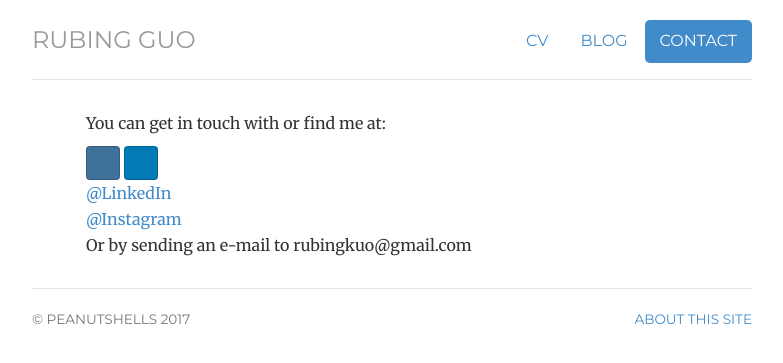
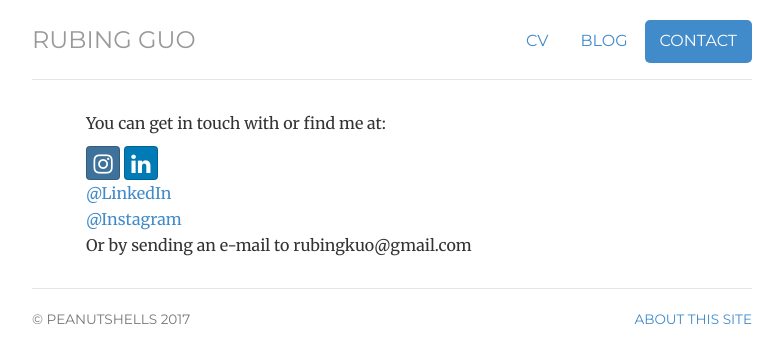
Before and after one commit to flower-joke/peanutshells.github.io, a Jekyll site: the page built from contact/index.html, in a window 1280 px wide. Shown: the top 363 px of the page, without its empty margins (248-1031 px from the left). Built offline with Jekyll 4.4.1, drawn with Linux system fonts in a browser that asks for light colours; nearby versions of some CDN libraries; library files that are not in the unit come from our copies.

Commit message:
Update head.html

```diff
--- a/_includes/head.html
+++ b/_includes/head.html
@@ -10,6 +10,7 @@
 	<!-- styles -->
 	<link href="/css/bootstrap.css" rel="stylesheet">
 	<link href="/css/bootstrap-social.css" rel="stylesheet">
+	<link href="/css/font-awesome.css" rel="stylesheet">
 	<link href="/css/jumbotron-narrow.css" rel="stylesheet">
 	<link href="/css/style.css" rel="stylesheet">
 
```
